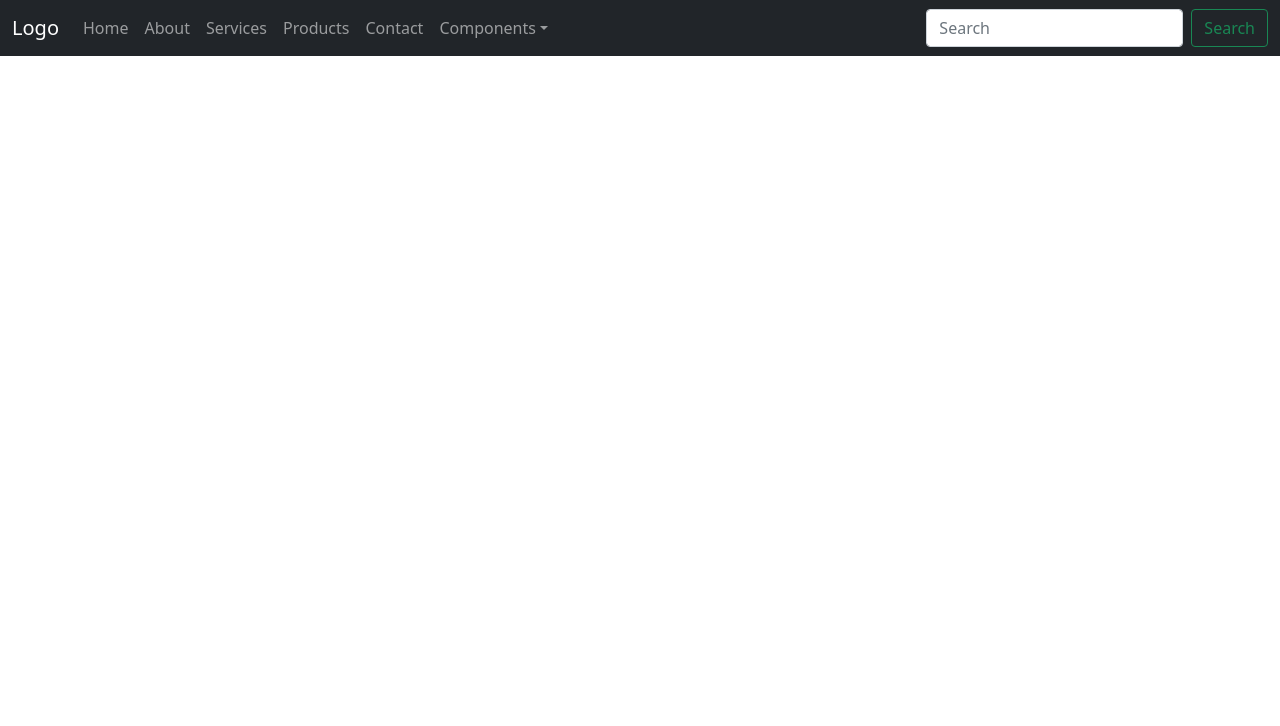
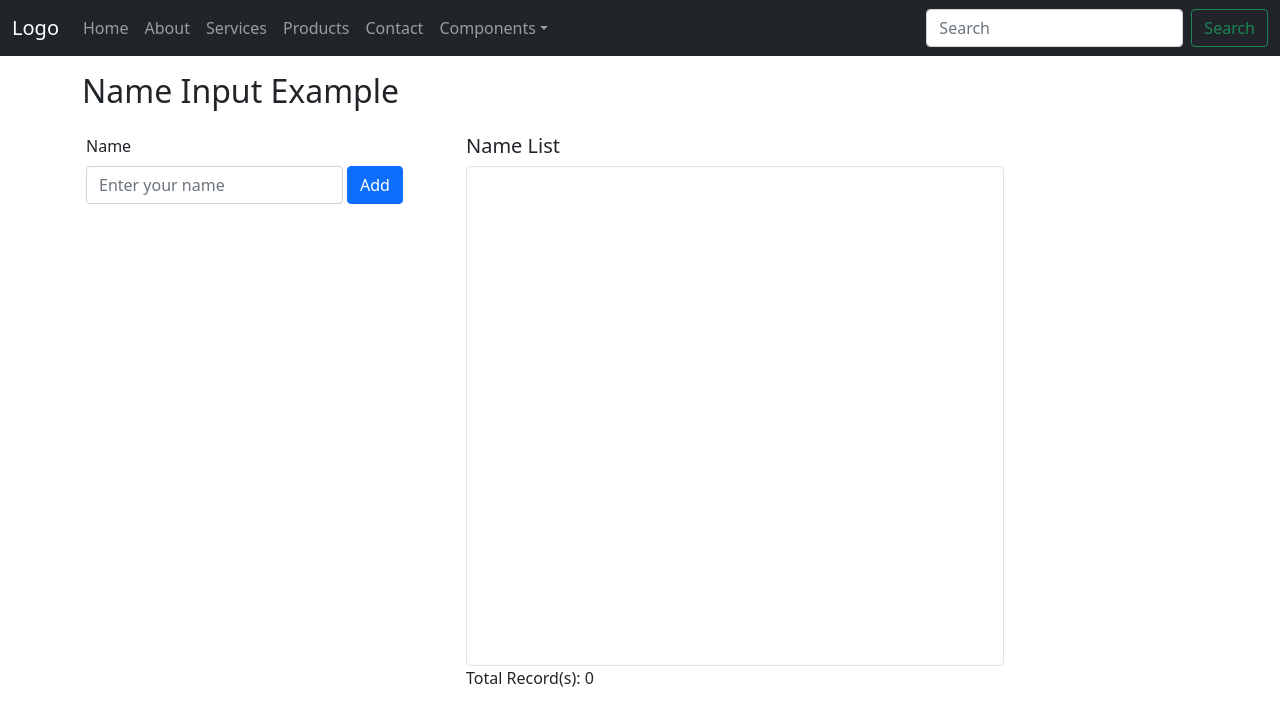
Before and after one commit to mahfuz225bd/react_practice, a React (Create React App) app: page /components/name_input in a window 1280 px wide. Shown: the top 726 px of the page. Built offline with nearby package versions, Linux system fonts and the light colour scheme.

Commit message:
component: InputText + page: NameInputExample

```diff
--- a/src/App.js
+++ b/src/App.js
@@ -11,8 +11,9 @@ import Header from "./layout/Header/Header";
 
 import Posts from "./pages/Posts/Posts";
 import Profiles from "./pages/Profiles/Profiles";
+import YoutubeSearchResult from "./pages/YoutubeSearchResult/YoutubeSearchResult";
+import NameInputExample from "./pages/NameInputExample/NameInputExample";
 import SelectInputExample from "./pages/SelectInputExample/SelectInputExample";
-import YoutubeSearchResult from "./pages/YoutubeSearchResult/YoutubeSearchResult";
 
 class App extends React.Component {
   render() {
@@ -50,7 +51,19 @@ class App extends React.Component {
             <Route path="/components/youtube_search_result">
               <YoutubeSearchResult />
             </Route>
-            <Route path="/components/select_input_example">
+            <Route path="/components/timer_app">
+
+            </Route>
+            <Route path="/components/calculator">
+
+            </Route>
+            <Route path="/components/event_handler_examples">
+
+            </Route>
+            <Route path="/components/name_input">
+              <NameInputExample />
+            </Route>
+            <Route path="/components/select_input">
               <SelectInputExample />
             </Route>
           </Switch>
--- /dev/null
+++ b/src/components/InputText/InputText.js
@@ -0,0 +1,34 @@
+import React from "react";
+import PropTypes from "prop-types";
+
+const InputText = (props) => (
+  <>
+    <label htmlFor={props.id} class="form-label">
+      {props.label}
+    </label>
+    <input
+      type="text"
+      class="form-control"
+      id={props.id}
+      placeholder={props.placeholder}
+      value={props.value}
+      onChange={props.onChange}
+      onFocus={props.onFocus}
+      onBlur={props.onBlur}
+    />
+  </>
+);
+
+InputText.propTypes = {
+  label: PropTypes.string,
+  id: PropTypes.string.isRequired,
+  placeholder: PropTypes.string,
+  value: PropTypes.string,
+  onChange: PropTypes.func,
+  onFocus: PropTypes.func,
+  onBlur: PropTypes.func
+};
+
+InputText.defaultProps = {};
+
+export default InputText;
--- a/src/components/YoutubeSearchList/YoutubeSearchList.js
+++ b/src/components/YoutubeSearchList/YoutubeSearchList.js
@@ -15,7 +15,6 @@ const SearchBox = (props) => (
         aria-label="Search"
         value={props.value}
         onChange={props.onChangeInput}
-        onKeyUp={props.onKeyUpInput}
       />
       <button className="btn btn-outline-secondary" type="submit">
         <i class="fa fa-search"></i>
@@ -33,7 +32,6 @@ class YoutubeSearchList extends React.Component {
     };
 
     this.handleChangeSearchValue = this.handleChangeSearchValue.bind(this);
-    this.handleSearchKeyUp = this.handleSearchKeyUp.bind(this);
     this.handleSubmit = this.handleSubmit.bind(this);
   }
 
@@ -72,13 +70,6 @@ class YoutubeSearchList extends React.Component {
     this.props.totalFound(this.state.data.length);
   }
 
-  handleSearchKeyUp(event) {
-    if (event.keyCode === 13) {
-      this.filterData();
-      this.props.totalFound(this.state.data.length);
-    }
-  }
-
   render() {
     return (
       <>
@@ -86,7 +77,6 @@ class YoutubeSearchList extends React.Component {
           value={this.state.searchValue}
           onFormSubmit={this.handleSubmit}
           onChangeInput={this.handleChangeSearchValue}
-          onKeyUpInput={this.handleSearchKeyUp}
         />
         <SearchList>
           {this.state.data.map((each) => (
--- a/src/layout/Header/Header.js
+++ b/src/layout/Header/Header.js
@@ -76,11 +76,11 @@ const dropDownLinks = [
     label: 'Event Handler Examples'
   },
   {
-    href: '/components/two_way_data_binding',
-    label: 'Name List'
+    href: '/components/name_input',
+    label: 'Name Input'
   },
   {
-    href: '/components/select_input_example',
+    href: '/components/select_input',
     label: 'Select Input'
   }
 ]
--- /dev/null
+++ b/src/pages/NameInputExample/NameInputExample.js
@@ -0,0 +1,151 @@
+import React from "react";
+import PropTypes from "prop-types";
+
+import InputText from "../../components/InputText/InputText";
+
+const faker = require("faker");
+
+const AddNameForm = (props) => (
+  <div className="col col-md-4 p-3">
+    <form className="d-flex" onSubmit={props.formOnSubmit} autocomplete="off">
+      <div>
+        <InputText
+          label="Name"
+          id="name"
+          placeholder="Enter your name"
+          value={props.inputValue}
+          onChange={props.inputOnChange}
+          onFocus={props.inputOnFocus}
+          onBlur={props.inputOnBlur}
+        />
+      </div>
+      <div className="align-self-end">
+        <button type="submit" className="btn btn-primary ms-1">
+          Add
+        </button>
+      </div>
+    </form>
+    {props.children}
+  </div>
+);
+
+const NameList = (props) => (
+  <div className="col p-3">
+    <h5>Name List</h5>
+    <ul
+      className="list-group border"
+      style={{
+        height: "500px",
+        overflow: "hidden",
+        "overflow-y": "scroll",
+      }}
+    >
+      {props.data.map((item) => (
+        <li
+          className="list-group-item rounded-0 border-top-0 border-start-0 border-end-0"
+          key={item.id}
+          id={item.id}
+        >
+          {item.name}
+          <button
+            className="btn btn-outline-danger float-end"
+            onClick={props.deleteBtnOnClick}
+          >
+            <i class="fas fa-minus-circle"></i> Delete
+          </button>
+        </li>
+      ))}
+    </ul>
+    <span>Total Record(s): {props.totalLenght}</span>
+  </div>
+);
+
+const NameInputExampleArea = (props) => (
+  <div className="container mt-3">
+    <h2>Name Input Example</h2>
+    <div className="row row-cols-1 row-cols-md-2">{props.children}</div>
+  </div>
+);
+
+class NameInputExample extends React.Component {
+  constructor(props) {
+    super(props);
+    this.state = {
+      data: [],
+      inputValue: "",
+      inputFocused: false,
+      searchValue: "",
+    };
+    this.handleInputValueChange = this.handleInputValueChange.bind(this);
+    this.handleInputFocusBlur = this.handleInputFocusBlur.bind(this);
+    this.handleSubmit = this.handleSubmit.bind(this);
+    this.handleDelete = this.handleDelete.bind(this);
+  }
+
+  handleInputValueChange(event) {
+    this.setState({ inputValue: event.target.value });
+  }
+
+  handleSubmit(event) {
+    event.preventDefault();
+    if (this.state.inputValue) {
+      this.setState({
+        data: [
+          ...this.state.data,
+          {
+            id: faker.datatype.uuid(),
+            name: this.state.inputValue,
+          },
+        ],
+      });
+    }
+    this.setState({ inputValue: "" });
+  }
+
+  handleInputFocusBlur() {
+    this.setState({
+      inputFocused: document.querySelector("#name") === document.activeElement,
+    });
+  }
+
+  handleDelete(event) {
+    const getId = event.target.parentElement.id;
+    this.setState({
+      data: [...this.state.data].filter((each) => each.id !== getId),
+    });
+  }
+
+  render() {
+    return (
+      <NameInputExampleArea>
+        <AddNameForm
+          formOnSubmit={this.handleSubmit}
+          inputValue={this.state.inputValue}
+          inputOnChange={this.handleInputValueChange}
+          inputOnFocus={this.handleInputFocusBlur}
+          inputOnBlur={this.handleInputFocusBlur}
+        >
+          <br />
+          {this.state.inputFocused && this.state.inputValue ? (
+            <h3>Input: {this.state.inputValue}</h3>
+          ) : !this.state.inputFocused && this.state.inputValue ? (
+            <h1>Input: {this.state.inputValue}</h1>
+          ) : (
+            ""
+          )}
+        </AddNameForm>
+        <NameList
+          data={this.state.data}
+          deleteBtnOnClick={this.handleDelete}
+          totalLenght={this.state.data.length}
+        />
+      </NameInputExampleArea>
+    );
+  }
+}
+
+NameInputExample.propTypes = {};
+
+NameInputExample.defaultProps = {};
+
+export default NameInputExample;
```
